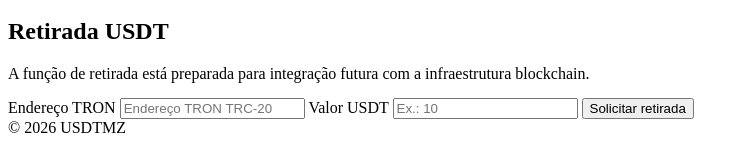
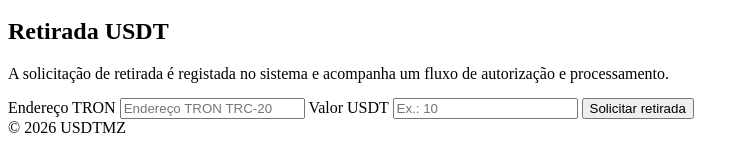
Before and after one commit to juvencioemiliozecabonderubenem-arch/usdtmz, a plain HTML site: page index.html in a window 1280 px wide. Shown: the part 139-294 px from the top of the page, without its empty margins (0-749 px from the left). Drawn offline with Linux system fonts and the light colour scheme.

Commit message:
Update index.html

```diff
--- a/index.html
+++ b/index.html
@@ -102,9 +102,8 @@
     </h2>
 
     <p style="margin-bottom:15px;">
-      A função de retirada está preparada para
-      integração futura com a infraestrutura
-      blockchain.
+      A solicitação de retirada é registada no sistema
+e acompanha um fluxo de autorização e processamento.
     </p>
 
     <label for="withdrawalAddress">
```
